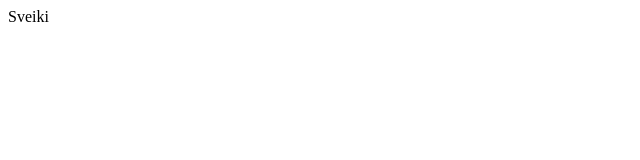
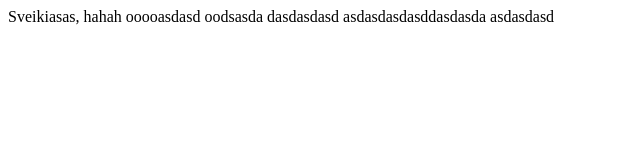
Before and after one commit to ArnasJ/test, a plain HTML site: page index.html in a window 1280 px wide. Shown: the whole page, without its empty margins (0-640 px from the left). Drawn offline with Linux system fonts and the light colour scheme.

Commit message:
antras commintas su daug teksto. brancho testavimas

```diff
--- a/index.html
+++ b/index.html
@@ -5,6 +5,11 @@
     <title>Title</title>
 </head>
 <body>
-Sveiki
+Sveikiasas, hahah
+ooooasdasd
+oodsasda
+dasdasdasd
+asdasdasdasddasdasda
+asdasdasd
 </body>
 </html>
```
